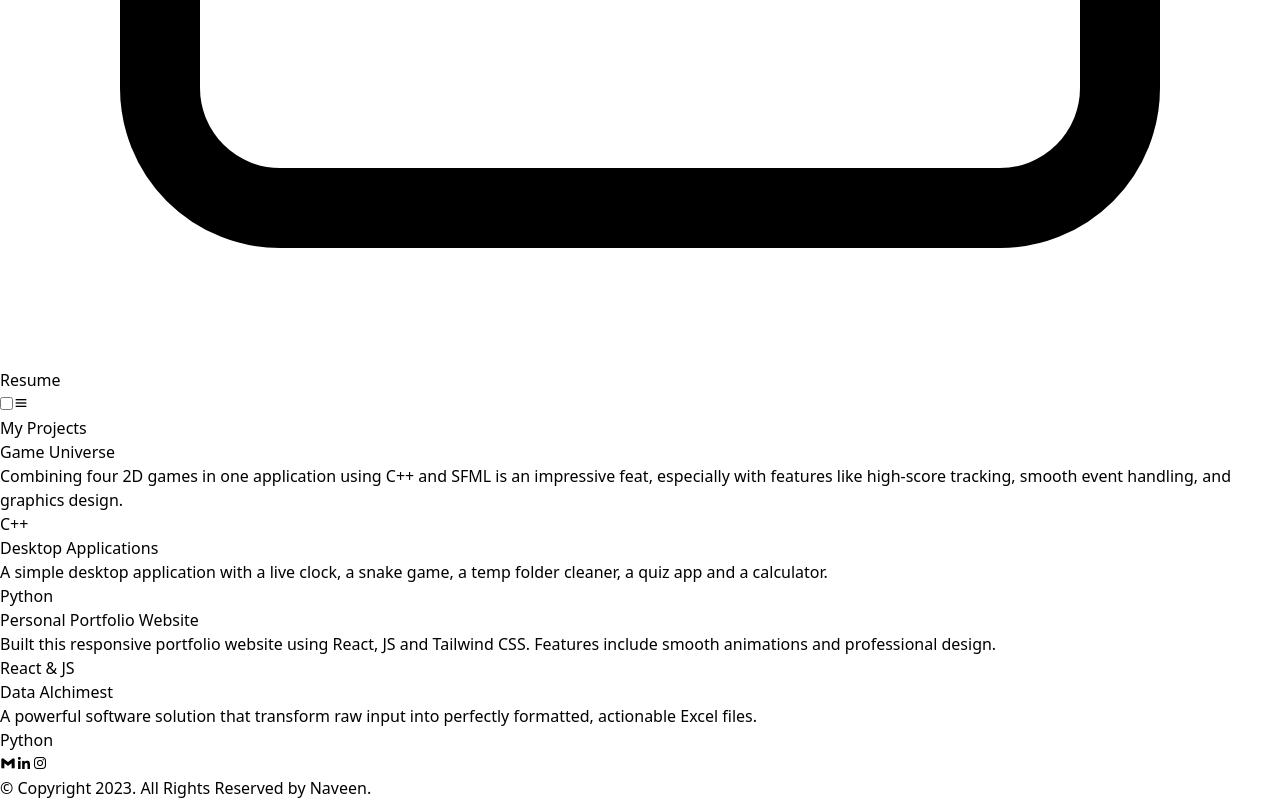
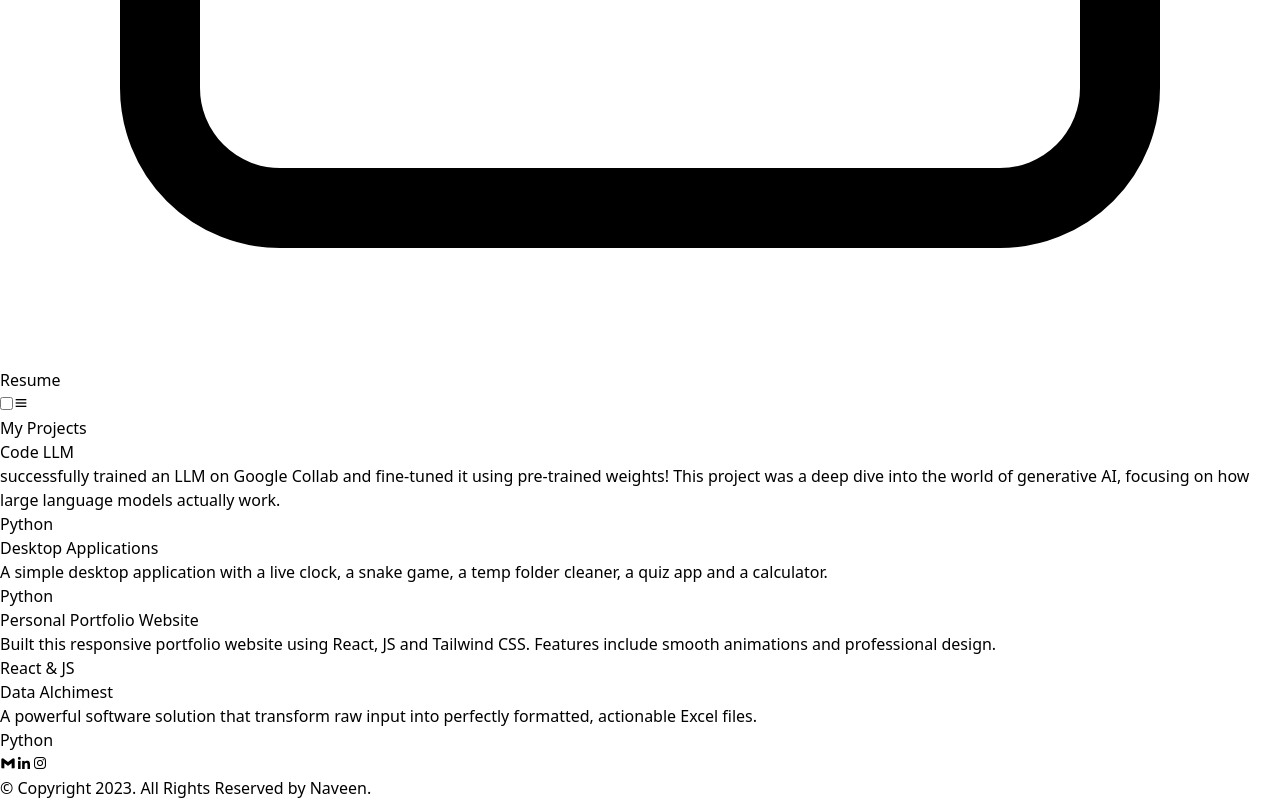
Before and after one commit to CodeLikeNaveen/My-Website, a React (Vite) app: page /project in a window 1280 px wide. Shown: the part 2408-3208 px from the top of the page. Built offline with nearby package versions, Linux system fonts and the light colour scheme.

Commit message:
Resume FavIcon  description Project Update

```diff
--- a/src/pages/Home.jsx
+++ b/src/pages/Home.jsx
@@ -2,7 +2,7 @@ import React from 'react'
 import myImage from '../assets/Photo.jpg'
 
 function Home() {
-    const languages = ['Python', 'C++', 'C', 'HTML', 'CSS', 'JavaScript']
+    const languages = ['Python', 'Java', 'SQL', 'C++']
 
     return (
         <div className='m-[2rem] md:flex md:grid-cols-2 gap-12 justify-center '>
@@ -20,9 +20,8 @@ function Home() {
                     bg-gradient-to-l hover:bg-gradient-to-r text-center from-blue-500 to-black
                     bg-clip-text text-transparent'>Naveen Reddu</h1>
                 <div className='flex justify-center'>
-                    <p className='text-xl text-left text-gray-500 md:text-2xl w-96 my-10'>
-                        Computer Science student specializing in AI & Data Science  with strong programming skills
-                        and a passion for technology and sports excellence.
+                    <p className='text-xl text-left text-gray-500 md:text-2xl w-[40rem] my-10'>
+                        I am pursuing my Bachelor’s degree at GJUS&T, Hisar, with a strong interest in data analysis, software development, and machine learning. I enjoy solving real-world problems using data and building practical, efficient solutions.
                     </p>
                 </div>
 
--- a/src/pages/Project.jsx
+++ b/src/pages/Project.jsx
@@ -4,10 +4,10 @@ import { ProjectCard } from '../components'
 function Project() {
   const projectList = [
     {
-      title:'Game Universe',
-      language:'C++',
-      description:"Combining four 2D games in one application using C++ and SFML is an impressive feat, especially with features like high-score tracking, smooth event handling, and graphics design.",
-      link:'https://www.linkedin.com/posts/codelikee_c-sfml-coding-activity-7315948569943805954-mAI6?utm_source=social_share_send&utm_medium=member_desktop_web&rcm=ACoAAEaWy7UBWC6j2FjtXcPYrhzItN5J4K5eg_0'
+      title:'Code LLM',
+      language:'Python',
+      description:"successfully trained an LLM on Google Collab and fine-tuned it using pre-trained weights! This project was a deep dive into the world of generative AI, focusing on how large language models actually work.",
+      link:'https://www.linkedin.com/posts/codelikenaveen_machinelearning-llm-artificialintelligence-activity-7436004835210031106-mmcC?utm_source=share&utm_medium=member_desktop&rcm=ACoAAEaWy7UBWC6j2FjtXcPYrhzItN5J4K5eg_0'
     },
     {
       title:'Desktop Applications',
```
Also changed, not shown: public/FavIcon.svg, 1 other file (tests, documents, lock files or other folders).
